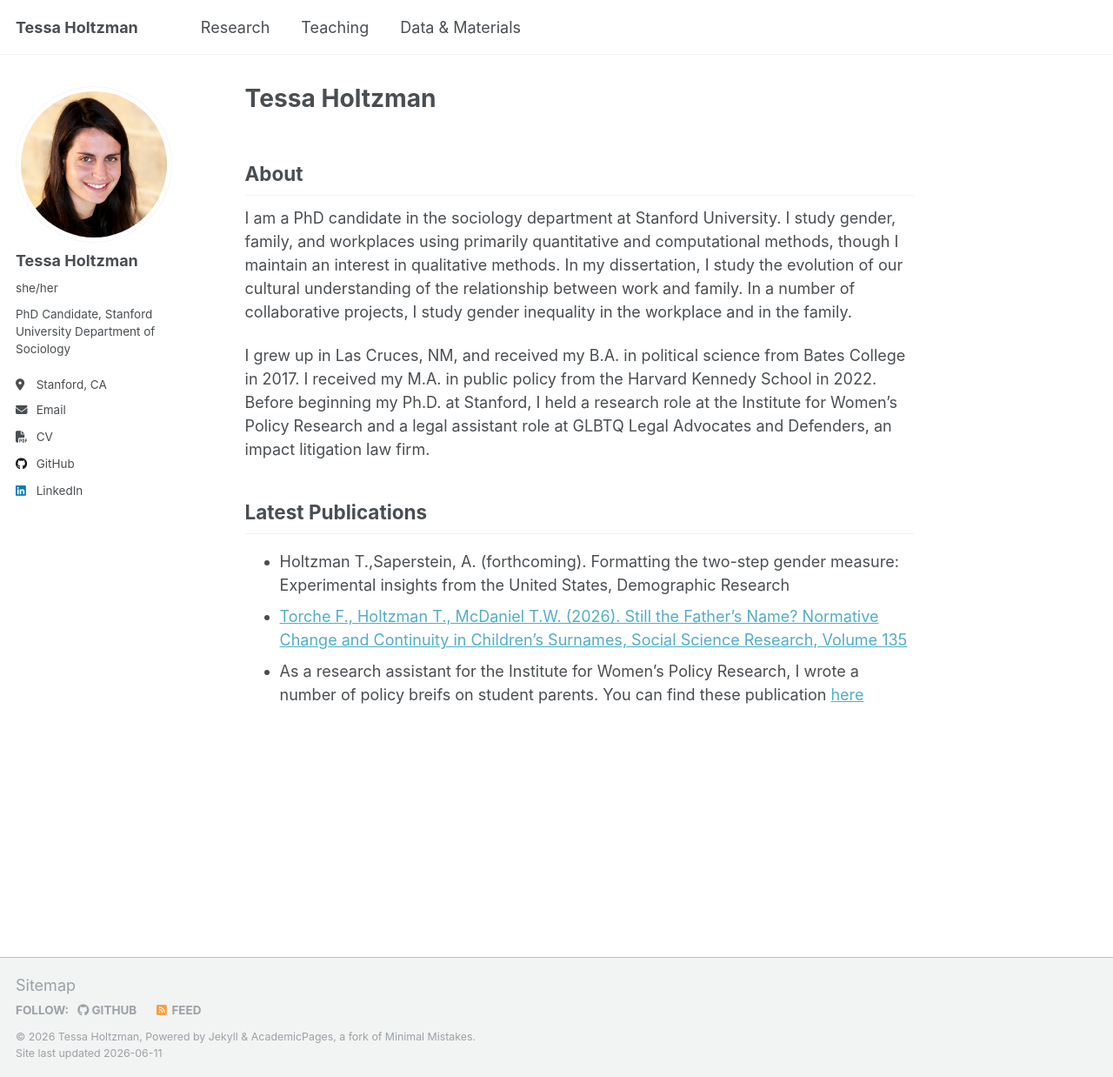
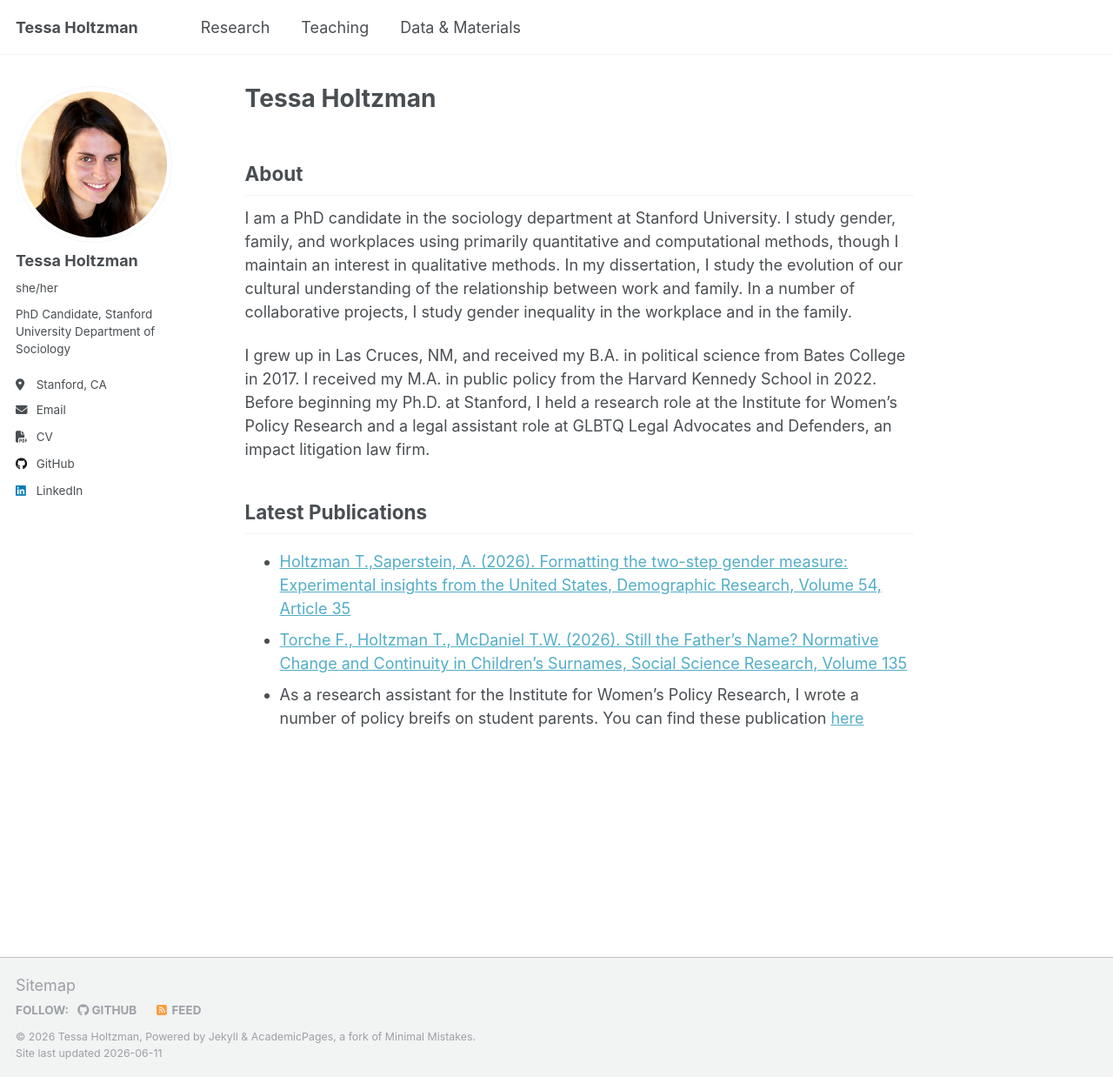
Before and after one commit to tessaholtzman/tessaholtzman.github.io, a Jekyll site: the page built from _pages/about.md, in a window 1280 px wide and 1238 px high. Shown: the whole window at 87% size. Built offline with Jekyll 4.4.1, drawn with Linux system fonts in a browser that asks for light colours; a script that is not in the unit is left out.

Commit message:
updates to publications

```diff
--- a/_pages/about.md
+++ b/_pages/about.md
@@ -14,6 +14,6 @@ I am a PhD candidate in the sociology department at Stanford University. I study
 I grew up in Las Cruces, NM, and received my B.A. in political science from Bates College in 2017. I received my M.A. in public policy from the Harvard Kennedy School in 2022. Before beginning my Ph.D. at Stanford, I held a research role at the Institute for Women's Policy Research and a legal assistant role at GLBTQ Legal Advocates and Defenders, an impact litigation law firm.
 
 ## Latest Publications
-* Holtzman T.,Saperstein, A. (forthcoming). Formatting the two-step gender measure: Experimental insights from the United States, Demographic Research
-* [Torche F., Holtzman T., McDaniel T.W. (2026). Still the Father's Name? Normative Change and Continuity in Children's Surnames, Social Science Research, Volume 135](https://urldefense.com/v3/__https://kwnsfk27.r.eu-west-1.awstrack.me/L0/https:*2F*2Fauthors.elsevier.com*2Fc*2F1mXH4,17Roobko/1/0102019c0f5e94f2-18281e08-10fa-49e6-add7-e2b5271219ff-000000/kJKvTl2Y92-VLPfY5bsZD0kNLPQ=463__;JSUlJQ!!G92We9drHetJ8EofZw!d5CasG-apIeBZKRd27aRVJ1cbq8WnWAG0b9dFIqic0V3uBxiMIQLRxSxuAK9i6tHKJfm_k6okUpj2ERuOQuEZQ$)
+* [Holtzman T.,Saperstein, A. (2026). Formatting the two-step gender measure: Experimental insights from the United States, Demographic Research, Volume 54, Article 35](https://www.demographic-research.org/articles/volume/54/35)
+* [Torche F., Holtzman T., McDaniel T.W. (2026). Still the Father's Name? Normative Change and Continuity in Children's Surnames, Social Science Research, Volume 135](https://www.sciencedirect.com/science/article/pii/S0049089X26000050)
 * As a research assistant for the Institute for Women's Policy Research, I wrote a number of policy breifs on student parents. You can find these publication [here](https://iwpr.org/author/tessa/)
```
Also changed, not shown: _pages/data-and-materials.md (+3 -0 lines), _pages/research.md (+2 -2 lines), 1 other file.
